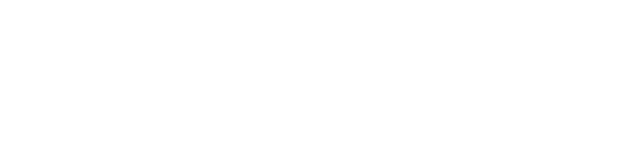
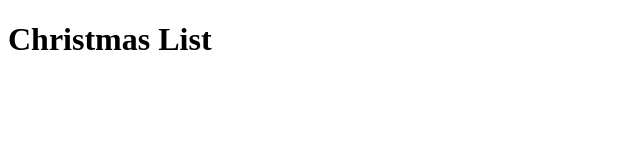
Before and after one commit to lamccool/vfw-project1, a plain HTML site: page additem.html in a window 1280 px wide. Shown: the whole page, without its empty margins (0-640 px from the left). Drawn offline with Linux system fonts and the light colour scheme.

Commit message:
added header

```diff
--- a/additem.html
+++ b/additem.html
@@ -13,5 +13,14 @@
 		<title>All I Want For Christmas Is...</title>
     </head
     <body>
+     	<header>
+			<hgroup>
+			<h1>Christmas List</h1>
+			</hgroup>
+		</header>
+
+
+
 	</body>
+
 </html>
```
Also changed, not shown: index.html (+1 -1 lines).
